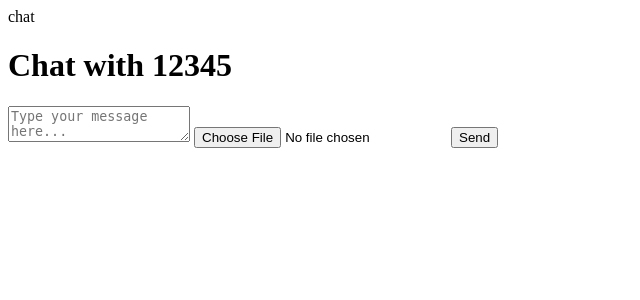
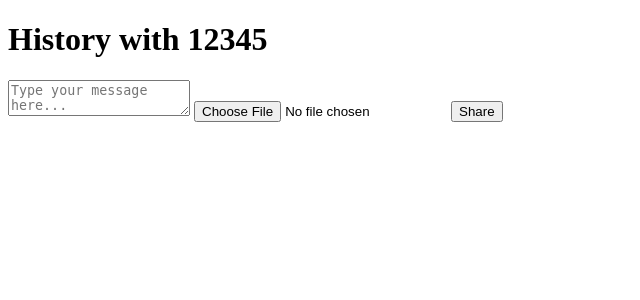
Before and after one commit to alexrturner/sharing, a Django app: template sharing/templates/chat.html in a window 1280 px wide. Shown: the top 300 px of the page, without its empty margins (0-640 px from the left). Run offline with Django 4.2, Linux system fonts and the light colour scheme; the template is opened without the code that fills it: values that come from a table or form of the project are taken from there, others are empty; data comes from the database, SQL or seed files in the repository; both versions use the stored data as it was after the commit.

Commit message:
display sharing history

```diff
--- a/sharing/templates/chat.html
+++ b/sharing/templates/chat.html
@@ -4,18 +4,35 @@
 <html>
 
 <head>
-    <title>Chat</title>
+    <title>Sharing</title>
     <link rel="stylesheet" href="{% static 'css/style.css' %}">
 </head>
 
 <body>
-    <div>chat</div>
-    <h1>Chat with {{ other_user.username }}</h1>
+
+    <h1>History with {{ other_user.username }}</h1>
+
+    <!-- History -->
+    <div id="chat-history">
+        {% for message in messages %}
+        <div class="message">
+            <strong>{{ message.sender.username }}:</strong>
+            {% if message.text %}
+            <p>{{ message.text }}</p>
+            {% endif %}
+            {% if message.audio %}
+            <audio controls src="{{ message.audio.url }}"></audio>
+            {% endif %}
+        </div>
+        {% endfor %}
+    </div>
+
+    <!-- Sharing -->
     <form method="post" enctype="multipart/form-data">
         {% csrf_token %}
         <textarea name="message" placeholder="Type your message here..."></textarea>
         <input type="file" name="audio" accept="audio/*">
-        <button type="submit">Send</button>
+        <button type="submit">Share</button>
     </form>
 
 </body>
--- a/sharingapp/urls.py
+++ b/sharingapp/urls.py
@@ -23,16 +23,10 @@ from sharing import views
 
 urlpatterns = [
     path('', views.index, name='index'),
-    #path('sharing/', include('sharing.urls')),
     path('login/', views.login_view, name='login_view'),
     path('logout/', views.logout_view, name='logout_view'),
     path('sign_up/', views.signup_view, name='signup_view'),
     path('chat/', views.chat_view, name='chat_view'),
-    # path('main/', views.main),
-    # path('jump/', views.jump),
-    # path('plan/', views.plan),
-    # path('hardware/', views.Hardware_View.as_view()),
-    # path('send_email/', views.send_email)
 ]
 
 if settings.DEBUG:
```
Also changed, not shown: db.sqlite3.
